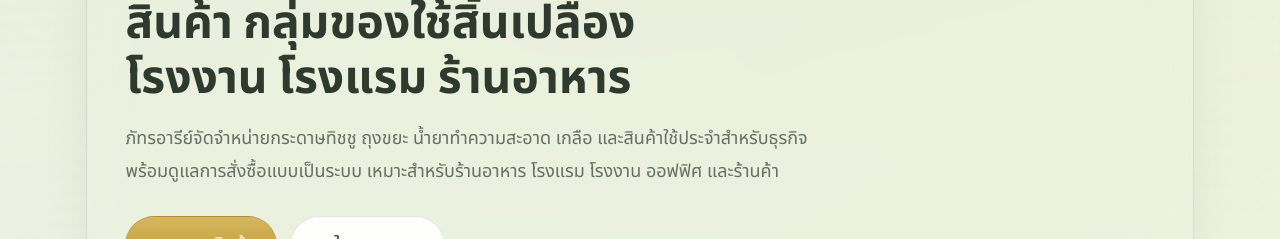
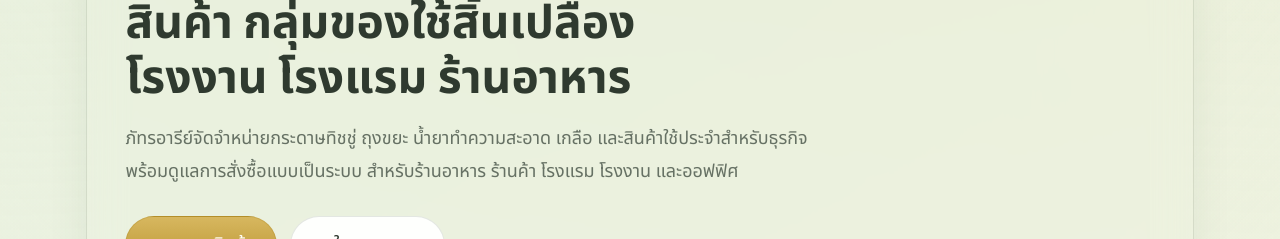
Before and after one commit to phataree-adminrayong/phataree, a Next.js app: page / in a window 1280 px wide. Shown: the part 1000-1239 px from the top of the page. Built offline with nearby package versions, Linux system fonts and the light colour scheme.

Commit message:
Fix wording

```diff
--- a/src/app/sections/ContactSection/ContactSection.module.css
+++ b/src/app/sections/ContactSection/ContactSection.module.css
@@ -32,7 +32,6 @@
 .kicker {
   margin: 0 0 0.45rem;
   color: var(--accent-strong);
-  font-size: 0.88rem;
   font-weight: 800;
   letter-spacing: 0.16em;
   text-transform: uppercase;
@@ -91,17 +90,13 @@
   border-radius: 999px;
   background: rgba(255, 255, 255, 0.58);
   color: var(--accent-strong);
-  font-size: 0.72rem;
   font-weight: 900;
   letter-spacing: 0.12em;
 }
 
 .mainCard h3 {
-  max-width: 15ch;
   margin: 0;
   color: var(--text);
-  font-family: var(--font-display);
-  font-size: clamp(1.45rem, 2.6vw, 2.15rem);
   line-height: 1.15;
 }
 
@@ -155,7 +150,6 @@
 
 .label {
   color: var(--accent-strong);
-  font-size: 0.78rem;
   font-weight: 900;
   letter-spacing: 0.06em;
 }
@@ -197,7 +191,6 @@
   display: inline-flex;
   max-width: 100%;
   color: var(--text);
-  font-size: clamp(0.98rem, 1.5vw, 1.08rem);
   font-weight: 900;
   line-height: 1.4;
   overflow-wrap: anywhere;
--- a/src/app/sections/ContactSection/WorkWithUs.module.css
+++ b/src/app/sections/ContactSection/WorkWithUs.module.css
@@ -42,7 +42,6 @@
 .kicker {
   margin: 0 0 0.45rem;
   color: var(--accent-strong);
-  font-size: 0.78rem;
   font-weight: 900;
   letter-spacing: 0.18em;
   text-transform: uppercase;
@@ -61,7 +60,7 @@
 .subtitle {
   margin: 0.8rem 0 0;
   color: var(--text);
-  font-size: clamp(1.05rem, 2vw, 1.35rem);
+  font-size: 5rem;
   font-weight: 900;
   line-height: 1.5;
 }
--- a/src/app/sections/HeroSection/HeroSection.tsx
+++ b/src/app/sections/HeroSection/HeroSection.tsx
@@ -29,9 +29,9 @@ export default function HeroSection() {
           </h1>
 
           <p className={styles.desc}>
-            ภัทรอารีย์จัดจำหน่ายกระดาษทิชชู ถุงขยะ น้ำยาทำความสะอาด เกลือ
+            ภัทรอารีย์จัดจำหน่ายกระดาษทิชชู่ ถุงขยะ น้ำยาทำความสะอาด เกลือ
             และสินค้าใช้ประจำสำหรับธุรกิจ พร้อมดูแลการสั่งซื้อแบบเป็นระบบ
-            เหมาะสำหรับร้านอาหาร โรงแรม โรงงาน ออฟฟิศ และร้านค้า
+            สำหรับร้านอาหาร ร้านค้า โรงแรม โรงงาน และออฟฟิศ
           </p>
 
           <div className={styles.actions}>
@@ -44,7 +44,6 @@ export default function HeroSection() {
             </Link>
           </div>
         </div>
-
       </div>
     </section>
   )
```
